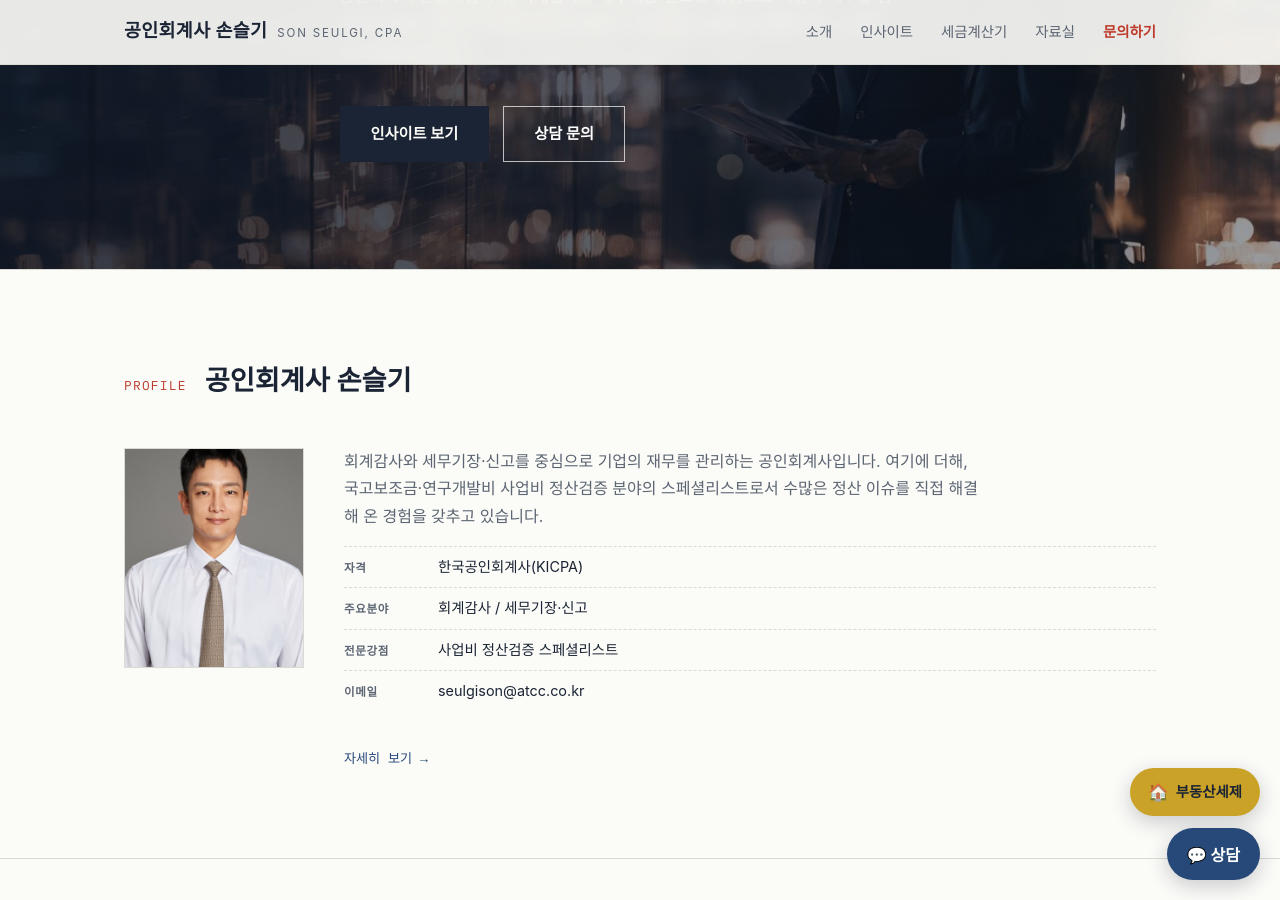
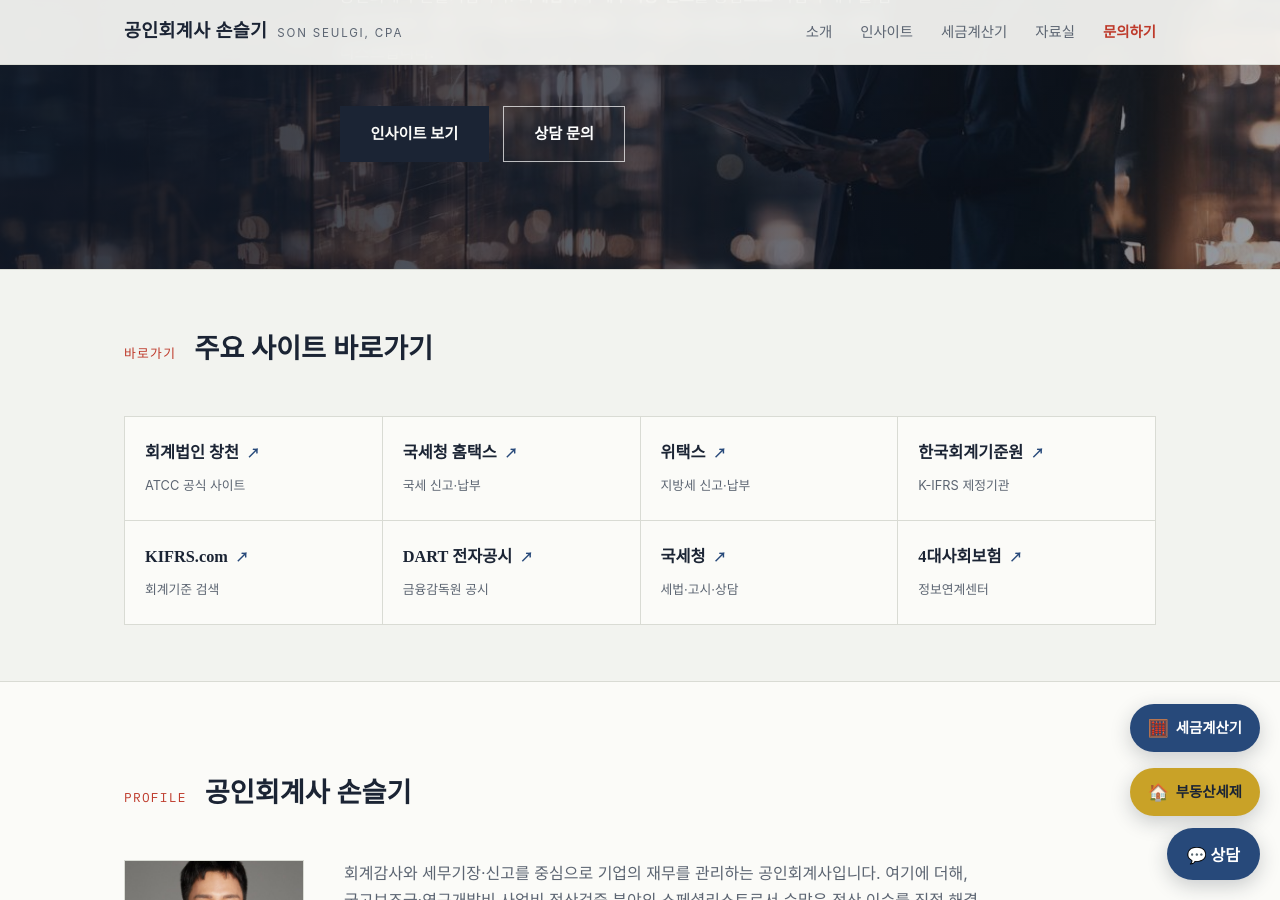
Before and after one commit to shinesky97/ccrnd-site, a Jekyll site: the page built from index.html, in a window 1280 px wide and 900 px high, scrolled down 444 px. Built offline with Jekyll 4.4.1, drawn with Linux system fonts in a browser that asks for light colours; some web fonts are replaced; some of the changed text lies outside the part shown.

Commit message:
세금계산기 플로팅 아이콘 추가 + 바로가기 배너 상단 이동·강조
- 우측에 '🧮 세금계산기' 플로팅 아이콘 추가(부동산세제·상담 아이콘 위 스택)
- '주요 사이트 바로가기' 배너를 히어로 바로 아래로 이동 + 밝은 배경으로 강조
  (기존엔 하단에 있어 눈에 안 띄던 문제 해소)

Co-Authored-By: Claude Opus 4.8 <noreply@anthropic.com>
Claude-Session: https://claude.ai/code/session_01Uu9zebzzNPkkEVbDHXyNE1

```diff
--- /dev/null
+++ b/_includes/calc-fab.html
@@ -0,0 +1,4 @@
+<a class="calc-fab" href="{{ '/calculators/' | relative_url }}" aria-label="세금계산기 열기">
+  <span class="calc-fab-ico" aria-hidden="true">🧮</span>
+  <span class="calc-fab-txt">세금계산기</span>
+</a>
--- a/_layouts/default.html
+++ b/_layouts/default.html
@@ -43,6 +43,7 @@
 </main>
 
 {% include footer.html %}
+{% include calc-fab.html %}
 {% include re-fab.html %}
 {% include chatbot.html %}
 
--- a/assets/css/main.css
+++ b/assets/css/main.css
@@ -483,3 +483,15 @@ table.board thead th{background:var(--paper-deep);color:var(--muted);font-size:.
 .qlink b::after{content:' ↗';font-family:var(--mono);color:var(--blue);font-size:.8rem}
 .qlink:hover b::after{color:var(--gold-soft)}
 @media(max-width:820px){.qlinks{grid-template-columns:repeat(2,1fr)}}
+
+/* 주요 바로가기 배너 강조 배경 */
+.quicklinks-band{background:var(--paper-deep);padding:56px 0}
+
+/* 세금계산기 플로팅 아이콘 (부동산세제 아이콘 위에 스택) */
+.calc-fab{position:fixed;right:20px;bottom:148px;z-index:899;display:inline-flex;align-items:center;gap:7px;
+  height:48px;padding:0 18px;border-radius:24px;background:var(--blue);color:#fff;
+  font-family:var(--sans);font-weight:700;font-size:.9rem;box-shadow:0 6px 20px rgba(27,36,52,.22);
+  transition:transform .15s,background .15s}
+.calc-fab:hover{transform:translateY(-1px);background:var(--blue-soft)}
+.calc-fab-ico{font-size:1.05rem;line-height:1}
+@media(max-width:480px){.calc-fab{padding:0;width:48px;justify-content:center}.calc-fab-txt{display:none}}
--- a/index.html
+++ b/index.html
@@ -19,6 +19,26 @@ title: null
     <div class="hero-actions">
       <a class="btn btn-primary" href="{{ '/insights/' | relative_url }}">인사이트 보기</a>
       <a class="btn btn-ghost light" href="{{ '/contact/' | relative_url }}">상담 문의</a>
+    </div>
+  </div>
+</section>
+
+<!-- 주요 사이트 바로가기 -->
+<section id="quicklinks" class="quicklinks-band">
+  <div class="wrap">
+    <div class="sec-head">
+      <span class="sec-no">바로가기</span>
+      <h2 class="sec-title">주요 사이트 바로가기</h2>
+    </div>
+    <div class="qlinks">
+      <a class="qlink" href="https://www.atcc.co.kr" target="_blank" rel="noopener"><b>회계법인 창천</b><span>ATCC 공식 사이트</span></a>
+      <a class="qlink" href="https://www.hometax.go.kr" target="_blank" rel="noopener"><b>국세청 홈택스</b><span>국세 신고·납부</span></a>
+      <a class="qlink" href="https://www.wetax.go.kr" target="_blank" rel="noopener"><b>위택스</b><span>지방세 신고·납부</span></a>
+      <a class="qlink" href="https://www.kasb.or.kr" target="_blank" rel="noopener"><b>한국회계기준원</b><span>K-IFRS 제정기관</span></a>
+      <a class="qlink" href="https://www.kifrs.com" target="_blank" rel="noopener"><b>KIFRS.com</b><span>회계기준 검색</span></a>
+      <a class="qlink" href="https://dart.fss.or.kr" target="_blank" rel="noopener"><b>DART 전자공시</b><span>금융감독원 공시</span></a>
+      <a class="qlink" href="https://www.nts.go.kr" target="_blank" rel="noopener"><b>국세청</b><span>세법·고시·상담</span></a>
+      <a class="qlink" href="https://www.4insure.or.kr" target="_blank" rel="noopener"><b>4대사회보험</b><span>정보연계센터</span></a>
     </div>
   </div>
 </section>
@@ -87,26 +107,6 @@ title: null
   </div>
 </section>
 
-<!-- 주요 사이트 바로가기 -->
-<section id="quicklinks">
-  <div class="wrap">
-    <div class="sec-head">
-      <span class="sec-no">바로가기</span>
-      <h2 class="sec-title">주요 사이트 바로가기</h2>
-    </div>
-    <div class="qlinks">
-      <a class="qlink" href="https://www.atcc.co.kr" target="_blank" rel="noopener"><b>회계법인 창천</b><span>ATCC 공식 사이트</span></a>
-      <a class="qlink" href="https://www.hometax.go.kr" target="_blank" rel="noopener"><b>국세청 홈택스</b><span>국세 신고·납부</span></a>
-      <a class="qlink" href="https://www.wetax.go.kr" target="_blank" rel="noopener"><b>위택스</b><span>지방세 신고·납부</span></a>
-      <a class="qlink" href="https://www.kasb.or.kr" target="_blank" rel="noopener"><b>한국회계기준원</b><span>K-IFRS 제정기관</span></a>
-      <a class="qlink" href="https://www.kifrs.com" target="_blank" rel="noopener"><b>KIFRS.com</b><span>회계기준 검색</span></a>
-      <a class="qlink" href="https://dart.fss.or.kr" target="_blank" rel="noopener"><b>DART 전자공시</b><span>금융감독원 공시</span></a>
-      <a class="qlink" href="https://www.nts.go.kr" target="_blank" rel="noopener"><b>국세청</b><span>세법·고시·상담</span></a>
-      <a class="qlink" href="https://www.4insure.or.kr" target="_blank" rel="noopener"><b>4대사회보험</b><span>정보연계센터</span></a>
-    </div>
-  </div>
-</section>
-
 <!-- 다크 배너 : 상담 유도 -->
 <section class="band" style="background-image:url('{{ '/assets/img/bg-fintech.jpg' | relative_url }}')">
   <div class="band-overlay"></div>
```
